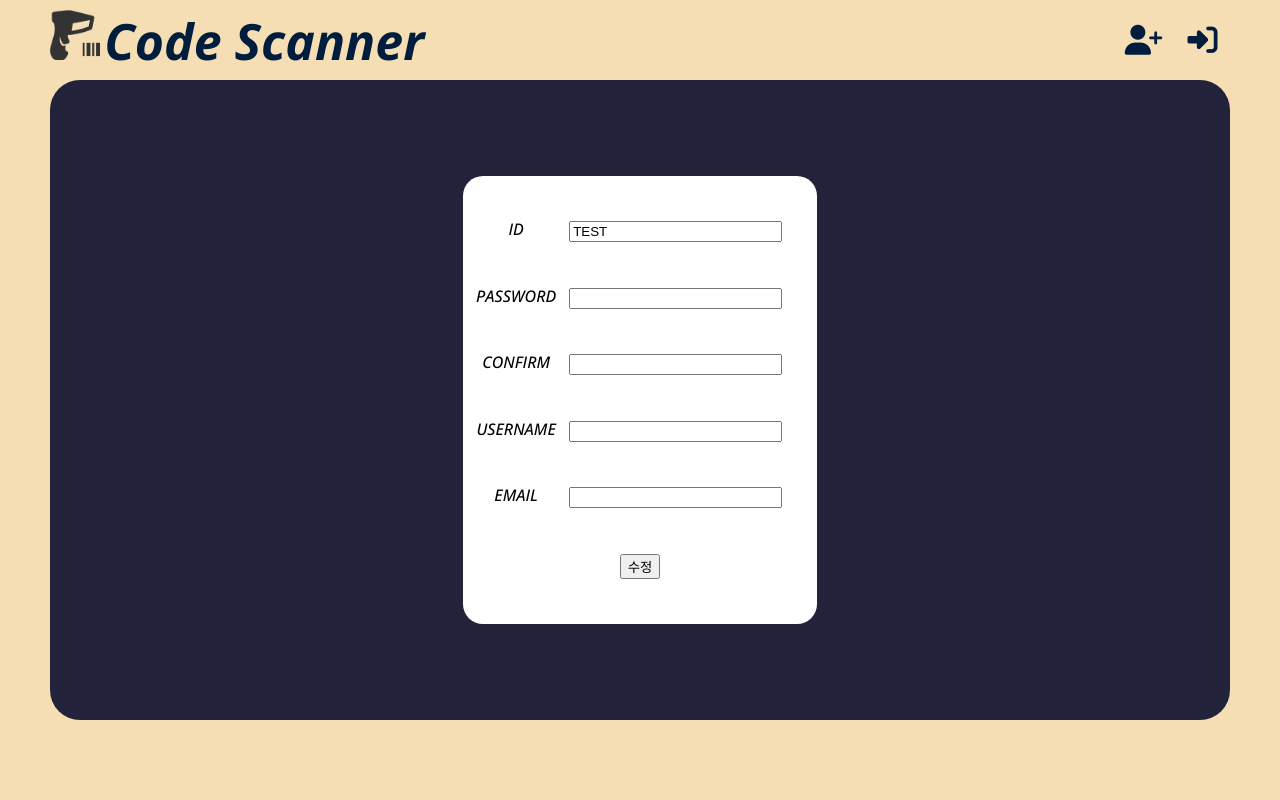
After one commit to rsl150101/newsfeed, a Flask app: page /users/1/edit in a window 1280 px wide. The commit adds this page. Run offline with Flask 2, Linux system fonts and the light colour scheme; some libraries are stand-ins or nearby versions.

Commit message:
프로필 수정 페이지 간단하게 생성

```diff
--- a/app.py
+++ b/app.py
@@ -21,6 +21,12 @@ def join():
     return render_template('join.html', pageTitle=page_title)
 
 
+@app.route('/users/<user_id>/edit')
+def edit_profile(user_id):
+    page_title = "Edit Profile"
+    return render_template('edit-profile.html', pageTitle=page_title)
+
+
 if __name__ == '__main__':
     # app.config.from_pyfile("config.py")
     # database = create_engine(app.config['DB_URL'], encoding = 'utf-8', max_overflow = 0)
--- /dev/null
+++ b/static/css/screens/edit-profile.css
@@ -0,0 +1,23 @@
+.edit-profile {
+  display: flex;
+  justify-content: center;
+  align-items: center;
+}
+
+.edit-profile-form {
+  background-color: white;
+  width: 30%;
+  height: 70%;
+  border-radius: 20px;
+  display: flex;
+  flex-direction: column;
+  justify-content: space-evenly;
+  align-items: center;
+}
+
+.edit-profile-form div {
+  display: grid;
+  width: 100%;
+  grid-template-columns: 30% 60%;
+  text-align: center;
+}
--- a/static/css/style.css
+++ b/static/css/style.css
@@ -12,6 +12,7 @@
 @import "../css/screens/home.css";
 @import "../css/screens/join.css";
 @import "../css/screens/login.css";
+@import "../css/screens/edit-profile.css";
 
 html {
   height: 100%;
--- /dev/null
+++ b/templates/edit-profile.html
@@ -0,0 +1,93 @@
+<!DOCTYPE html>
+<html lang="en">
+  <head>
+    <meta charset="UTF-8" />
+    <meta http-equiv="X-UA-Compatible" content="IE=edge" />
+    <meta name="viewport" content="width=device-width, initial-scale=1.0" />
+    <link rel="shortcut icon" href="#" />
+    <link rel="stylesheet" href="/static/css/style.css" />
+    <title>{{pageTitle}} | Code Scanner</title>
+  </head>
+  <body>
+    <div class="main-screen">
+      <header class="screen-header">
+        <a href="/" class="logo">
+          <img src="/static/imgs/scanner.png" class="logo__img" />
+          <span class="logo__title">Code Scanner</span>
+        </a>
+        <nav class="header__nav-bar">
+          <ul class="nav-bar__icon-list">
+            <li class="nav-bar__icon-item">
+              <a href="/join" class="join">
+                <i class="fa-solid fa-user-plus"></i>
+              </a>
+            </li>
+            <li class="nav-bar__icon-item">
+              <a href="/login" class="sign-in">
+                <i class="fa-solid fa-right-to-bracket"></i>
+              </a>
+            </li>
+          </ul>
+        </nav>
+      </header>
+      <main class="edit-profile">
+        <form class="edit-profile-form" action="/login">
+          <div class="edit-profile-form__id">
+            <label for="edit-profile-id">ID</label>
+            <input
+              type="text"
+              name="edit-profile-id"
+              id="edit-profile-id"
+              value="TEST"
+              readonly
+              required
+            />
+          </div>
+          <div class="edit-profile-form__pw">
+            <label for="edit-profile-pw">PASSWORD</label>
+            <input
+              type="password"
+              name="edit-profile-pw"
+              id="edit-profile-pw"
+              required
+            />
+          </div>
+          <div class="edit-profile-form__pw-confirm">
+            <label for="edit-profile-confirm">CONFIRM</label>
+            <input
+              type="password"
+              name="edit-profile-confirm"
+              id="edit-profile-confirm"
+              required
+            />
+          </div>
+          <div class="edit-profile-form__username">
+            <label for="edit-profile-username">USERNAME</label>
+            <input
+              type="text"
+              name="edit-profile-username"
+              id="edit-profile-username"
+              required
+            />
+          </div>
+          <div class="edit-profile-form__email">
+            <label for="edit-profile-email">EMAIL</label>
+            <input
+              type="email"
+              name="edit-profile-email"
+              id="edit-profile-email"
+              required
+            />
+          </div>
+
+          <input type="submit" value="수정" />
+        </form>
+      </main>
+    </div>
+    <script src="../static/js/modal.js"></script>
+    <script
+      src="https://kit.fontawesome.com/d1f609d41d.js"
+      crossorigin="anonymous"
+    ></script>
+  </body>
+</html>
```
